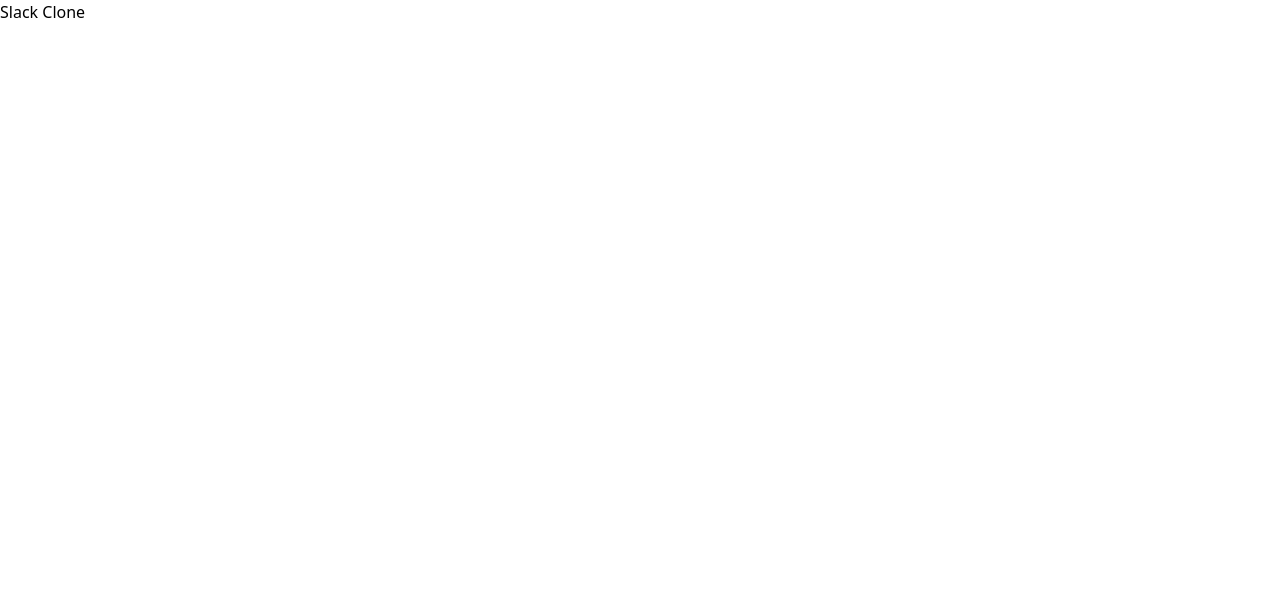
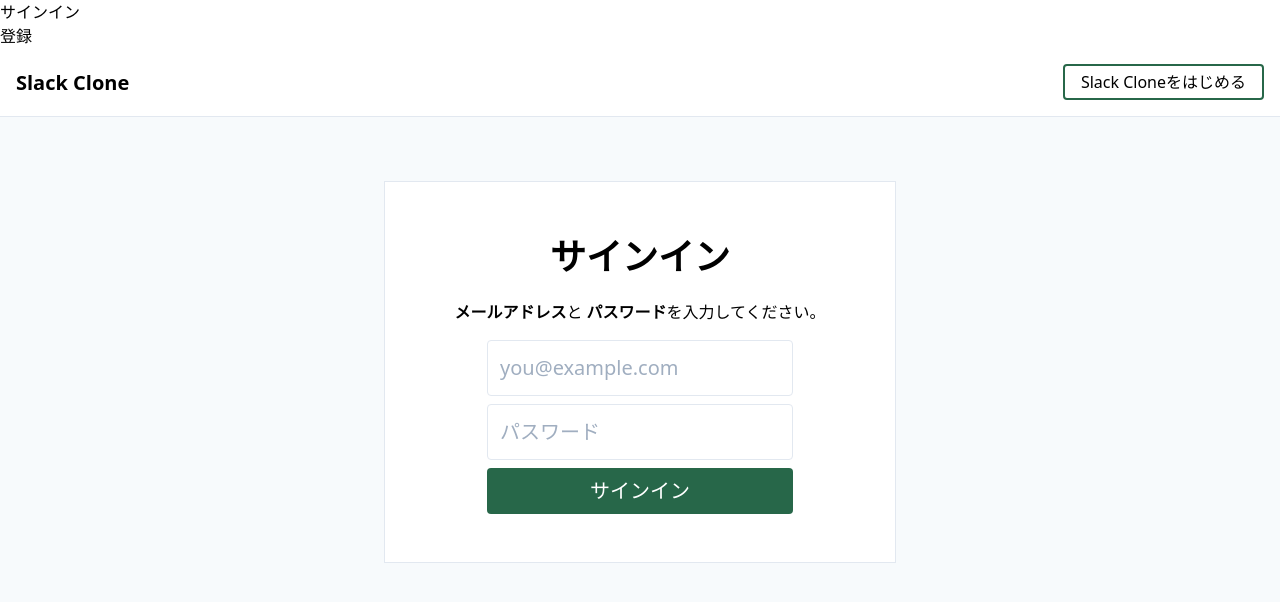
Before and after one commit to TOnodera/SlackClone, a Vue app: page /signin in a window 1280 px wide. Shown: the top 602 px of the page. Built offline with nearby package versions, Linux system fonts and the light colour scheme.

Commit message:
サインイン・登録のビュー完成

```diff
--- a/src/App.vue
+++ b/src/App.vue
@@ -1,5 +1,7 @@
 <template>
   <div id="app">
+    <p><router-link to="/signin">サインイン</router-link></p>
+    <p><router-link to="/register">登録</router-link></p>
     <router-view/>
   </div>
 </template>
--- a/src/router.js
+++ b/src/router.js
@@ -1,8 +1,8 @@
 import Vue from 'vue'
 import Router from 'vue-router'
 import Home from './views/Home.vue'
-import SignIn from './views/SignIn'
-import Register from './views/Register'
+import SignIn from './views/SignIn.vue'
+import Register from './views/Register.vue'
 
 Vue.use(Router)
 
@@ -16,9 +16,17 @@
       component: Home
     },
     {
+      path: '/about',
+      name: 'about',
+      // route level code-splitting
+      // this generates a separate chunk (about.[hash].js) for this route
+      // which is lazy-loaded when the route is visited.
+      component: () => import(/* webpackChunkName: "about" */ './views/About.vue')
+    },
+    {
       path: '/register',
       name: 'register',
-      components: Register
+      component: Register
     },
     {
       path: '/signin',
--- a/src/views/Register.vue
+++ b/src/views/Register.vue
@@ -1,9 +1,40 @@
 <template>
-    <h1>Slack Clone</h1>
+  <div class="flex flex-col h-screen">
+    <header class="flex justify-between p-4 border-b items-center">
+      <h1 class="font-semibold text-xl leading-tight">Slack Clone</h1>
+      <button class="py-1 px-4 border-2 border-green-800 rounded">
+        <router-link to="/signin">サインイン</router-link>
+      </button>
+    </header>
+    <div class="bg-gray-100 flex-auto">
+    <div class="flex justify-center mt-16">
+        <div class="w-2/5 border bg-white">
+        <div class="my-12 text-center">
+            <h2 class="text-4xl font-bold">ユーザの登録</h2>
+            <p class="my-4">
+            <span class="font-semibold">メールアドレス</span>と
+            <span class="font-semibold">パスワード</span>を入力してください。
+            </p>
+            <form>
+            <div class="mb-2">
+                <input
+                type="email"
+                placeholder="you@example.com"
+                class="text-xl w-3/5 p-3 border rounded"
+                />
+            </div>
+            <div class="mb-2">
+                <input
+                type="password"
+                class="text-xl w-3/5 p-3 border rounded"
+                placeholder="パスワード"
+                />
+            </div>
+            <button type="submit" class="text-xl w-3/5 bg-green-800 text-white py-2 rounded">サインイン</button>
+            </form>
+        </div>
+        </div>
+    </div>
+    </div>
+  </div>
 </template>
-
-<script>
-export default {
-
-}
-</script>
--- a/src/views/SignIn.vue
+++ b/src/views/SignIn.vue
@@ -1,7 +1,43 @@
 <template>
-    <h1>Slack Clone</h1>
+  <div class="flex flex-col h-screen">
+    <header class="flex justify-between p-4 border-b items-center">
+      <h1 class="font-semibold text-xl leading-tight">Slack Clone</h1>
+      <button class="py-1 px-4 border-2 border-green-800 rounded">
+        <router-link to="/register">Slack Cloneをはじめる</router-link>
+      </button>
+    </header>
+    <div class="bg-gray-100 flex-auto">
+      <div class="flex justify-center mt-16">
+        <div class="w-2/5 border bg-white">
+          <div class="my-12 text-center">
+            <h2 class="text-4xl font-bold">サインイン</h2>
+            <p class="my-4">
+              <span class="font-semibold">メールアドレス</span>と
+              <span class="font-semibold">パスワード</span>を入力してください。
+            </p>
+            <form>
+              <div class="mb-2">
+                <input
+                  type="email"
+                  placeholder="you@example.com"
+                  class="text-xl w-3/5 p-3 border rounded"
+                />
+              </div>
+              <div class="mb-2">
+                <input
+                  type="password"
+                  class="text-xl w-3/5 p-3 border rounded"
+                  placeholder="パスワード"
+                />
+              </div>
+              <button type="submit" class="text-xl w-3/5 bg-green-800 text-white py-2 rounded">サインイン</button>
+            </form>
+          </div>
+        </div>
+      </div>
+    </div>
+  </div>
 </template>
-
 <script>
 export default {
 
```
